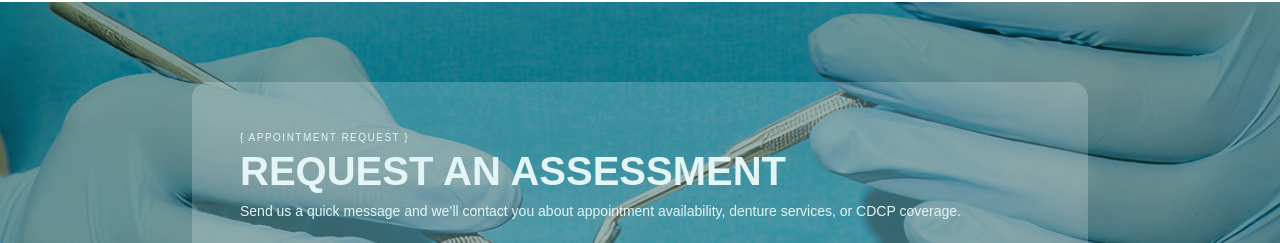
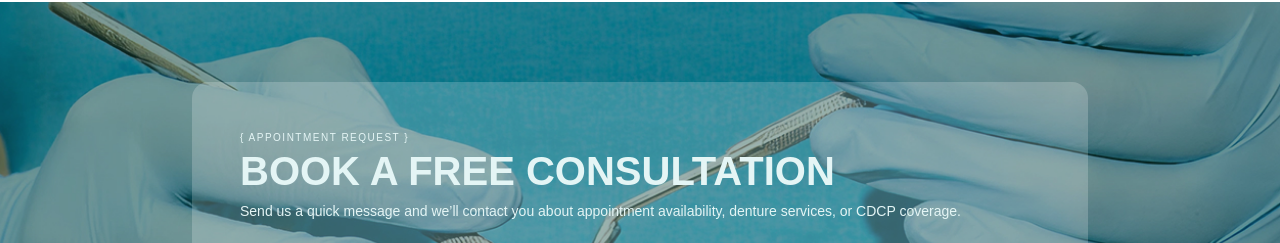
Before and after one commit to DeveloperNirvana/Ziaee-Denture-Clinic-Website, a Next.js app: page /landing-page in a window 1280 px wide. Shown: the part 2380-2623 px from the top of the page. Built offline with nearby package versions, Linux system fonts and the light colour scheme; no server answers; a web font is replaced by a local one.

Commit message:
Update Button Name
Update Button Name

```diff
--- a/src/components/common/Appointment.tsx
+++ b/src/components/common/Appointment.tsx
@@ -9,7 +9,7 @@ const className =
 const appointmentData = {
   backgroundImage: '/images/request-an-assessment.jpg',
   tag: '{ APPOINTMENT REQUEST }',
-  title: 'Request an assessment',
+  title: 'Book a free consultation',
   description: 'Send us a quick message and we’ll contact you about appointment availability, denture services, or CDCP coverage.',
   fields: {
     fullName: {
--- a/src/components/home/HomeBanner.tsx
+++ b/src/components/home/HomeBanner.tsx
@@ -75,7 +75,7 @@ export default function HomeBanner({ data }: HomeBannerPropsType) {
     <section className="w-full bg-white-blue pt-5 lg:pt-0">
       <Container className="lg:max-w-[98%]!">
         <div className="grid overflow-hidden rounded-2xl lg:grid-cols-2 gap-3">
-          <div className="relative rounded-2xl overflow-hidden">
+          <div className="relative rounded-2xl overflow-hidden order-2 lg:order-1">
             <Image
               src={mainImage}
               alt={mainImageAlt}
@@ -106,7 +106,7 @@ export default function HomeBanner({ data }: HomeBannerPropsType) {
               </Link>
             </div>
           </div>
-          <div className="flex items-center justify-center bg-secondary px-6 py-10 md:py-16 text-center lg:px-16 overflow-hidden rounded-2xl">
+          <div className="flex items-center justify-center bg-secondary order-1 lg:order-2 px-6 py-10 md:py-16 text-center lg:px-16 overflow-hidden rounded-2xl">
             <div className="w-full max-w-130">
               <Swiper
                 modules={[Autoplay, Pagination]}
--- a/src/data/home.ts
+++ b/src/data/home.ts
@@ -161,7 +161,7 @@ export const homeBannerData = {
   description:
     "Ziaee Denture Clinic provides personalized denture care in a calm, modern setting. From new dentures to adjustments, relines, and repairs, we help patients feel comfortable, informed, and confident at every step.",
 
-  buttonText: "Request an Assessment",
+  buttonText: "Book a Free Consultation",
   buttonHref: "/contact-us",
 
   mainImage: "/images/banner.jpg",
--- a/src/data/partialData.ts
+++ b/src/data/partialData.ts
@@ -14,7 +14,7 @@ const needSections: ImageContentSectionData = {
   imageAlt: 'Partial Dentures',
   imagePosition: 'right',
   button: {
-    label: 'Request an Assessment',
+    label: 'Book a free consultation',
     href: '/contact-us'
   }
 };
--- a/src/data/services.ts
+++ b/src/data/services.ts
@@ -14,7 +14,7 @@ export const servicesBanner: InnerBannerData = {
 
   buttons: [
     {
-      label: 'Request an Assessment',
+      label: 'Book a free consultation',
       href: '/contact-us',
       color: 'white',
     },
@@ -55,7 +55,7 @@ export const serviceCta = {
 
   buttons: [
     {
-      label: 'Request an Assessment',
+      label: 'Book a free consultation',
       href: '/contact-us',
       color: 'white',
     },
```
